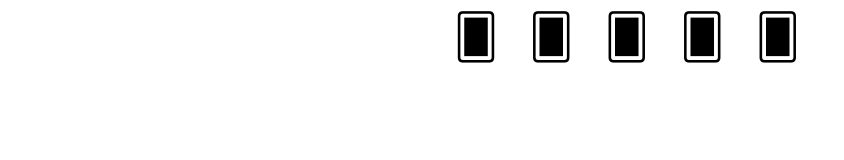
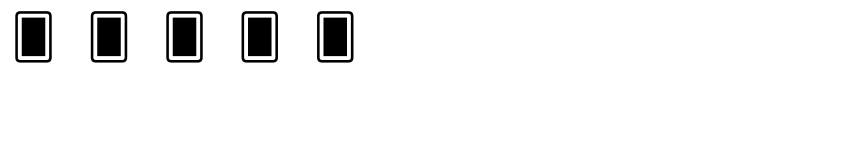
Before and after one commit to lecavalierriant/Jeux, a plain HTML site: page Poker/Poker.html in a window 1280 px wide. Shown: the whole page, without its empty margins (0-844 px from the left). Drawn offline with Linux system fonts and the light colour scheme.

Commit message:
Update Poker.css

```diff
--- a/Poker/Poker.css
+++ b/Poker/Poker.css
@@ -6,10 +6,7 @@
 
 body {font-size: 275%;}
 
-table {
-	width: 30%;
-	margin: auto;
-}
+table {width: 30%;}
 
 span {background-color: #ffffff;}
 
```
